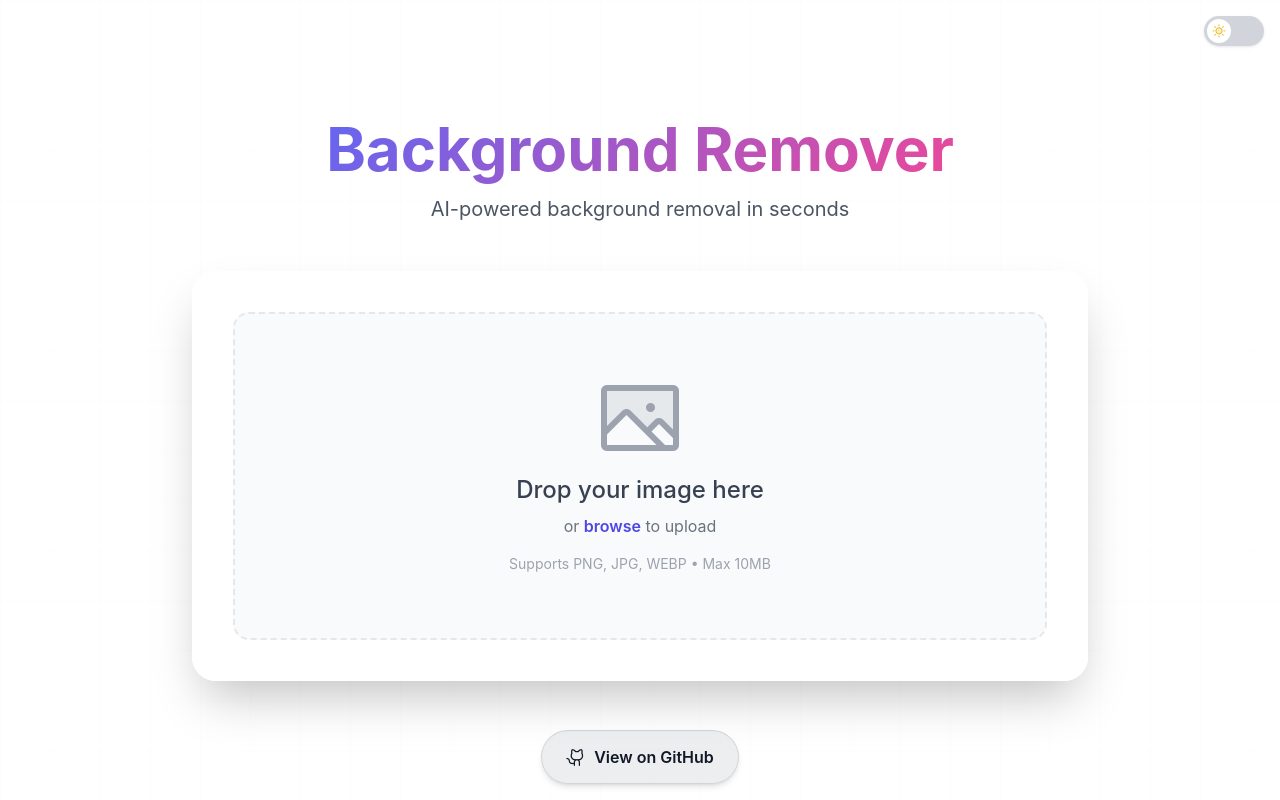
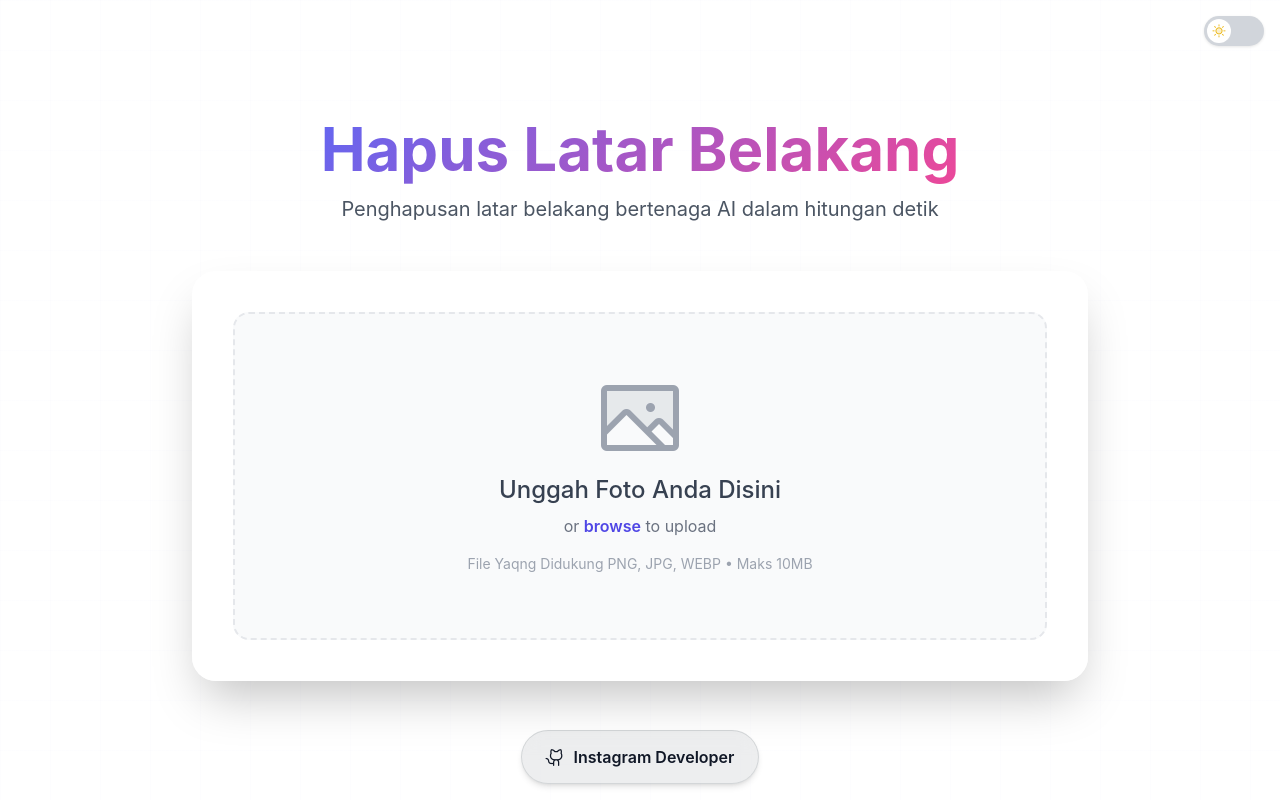
Before and after one commit to Sad404-Cyber/demoremovebg, a plain HTML site: page index.html in a window 1280 px wide. Drawn offline with nearby package versions, Linux system fonts and the light colour scheme.

Commit message:
Update index.html

```diff
--- a/index.html
+++ b/index.html
@@ -3,22 +3,21 @@
 <head>
   <meta charset="UTF-8" />
   <meta name="viewport" content="width=device-width, initial-scale=1.0" />
-  <title>Background Remover - Modern AI Tool</title>
-  <meta name="description" content="Remove image backgrounds instantly with our modern AI-powered tool. Fast, free, and privacy-friendly. Supports PNG, JPG, and WEBP. Perfect for designers, creators, and everyone!">
+  <title>Hapus Latar Belakang - Modern AI Tool</title>
+  <meta name="description" content="Hapus latar belakang gambar secara instan dengan alat modern bertenaga AI kami. Cepat, gratis, dan ramah privasi. Mendukung PNG, JPG, dan WEBP. Sempurna untuk desainer, kreator, dan semua orang!">
   <link rel="apple-touch-icon" sizes="180x180" href="public/favicon.svg">
   <link rel="icon" type="image/svg+xml" sizes="32x32" href="public/favicon.svg">
   <link rel="icon" type="image/svg+xml" sizes="16x16" href="public/favicon.svg">
   <link rel="shortcut icon" href="public/favicon.svg">
-  <meta property="og:title" content="Background Remover | Modern AI Tool">
-  <meta property="og:description" content="Remove image backgrounds instantly with our modern AI-powered tool. Fast, free, and privacy-friendly. Supports PNG, JPG, and WEBP. Perfect for designers, creators, and everyone!">
+  <meta property="og:title" content="Hapus latar belakang gambar secara instan dengan alat modern bertenaga AI kami. Cepat, gratis, dan ramah privasi. Mendukung PNG, JPG, dan WEBP. Sempurna untuk desainer, kreator, dan semua orang!">
   <meta property="og:image" content="https://i.ibb.co/qYzGC0DW/og-img.jpg">
   <meta property="og:image:width" content="1200">
   <meta property="og:image:height" content="1200">
   <meta property="og:type" content="website">
   <meta property="og:url" content="https://drbaph.is-a.dev/RemoveBG/">
   <meta name="twitter:card" content="summary_large_image">
-  <meta name="twitter:title" content="Background Remover | Modern AI Tool">
-  <meta name="twitter:description" content="Remove image backgrounds instantly with our modern AI-powered tool. Fast, free, and privacy-friendly. Supports PNG, JPG, and WEBP. Perfect for designers, creators, and everyone!">
+  <meta name="twitter:title" content="Hapus Latar Belakang | Modern AI Tool">
+  <meta name="twitter:description" content="Hapus latar belakang gambar secara instan dengan alat modern bertenaga AI kami. Cepat, gratis, dan ramah privasi. Mendukung PNG, JPG, dan WEBP. Sempurna untuk desainer, kreator, dan semua orang!">
   <meta name="twitter:image" content="https://i.ibb.co/qYzGC0DW/og-img.jpg">
 
   <script src="https://cdn.tailwindcss.com"></script>
@@ -323,10 +322,10 @@
       <!-- Header -->
       <div class="text-center mb-8 md:mb-12">
         <h1 class="text-4xl md:text-6xl font-bold mb-4">
-          <span class="gradient-text">Background Remover</span>
+          <span class="gradient-text">Hapus Latar Belakang</span>
         </h1>
         <p class="text-gray-600 dark:text-gray-400 text-lg md:text-xl">
-          AI-powered background removal in seconds
+          Penghapusan latar belakang bertenaga AI dalam hitungan detik
         </p>
       </div>
 
@@ -341,13 +340,13 @@
             <i class="ph-duotone ph-image text-6xl md:text-8xl text-gray-400 dark:text-gray-500 mb-4"></i>
           </div>
           <p class="text-xl md:text-2xl font-medium text-gray-700 dark:text-gray-300 mb-2">
-            Drop your image here
+            Unggah Foto Anda Disini
           </p>
           <p class="text-gray-500 dark:text-gray-400">
             or <span class="text-indigo-600 dark:text-indigo-400 font-semibold">browse</span> to upload
           </p>
           <p class="text-sm text-gray-400 dark:text-gray-500 mt-4">
-            Supports PNG, JPG, WEBP • Max 10MB
+            File Yaqng Didukung PNG, JPG, WEBP • Maks 10MB
           </p>
           <input
             id="fileInput"
@@ -382,7 +381,7 @@
                 <span id="progressText" class="text-2xl font-bold gradient-text">0%</span>
               </div>
             </div>
-            <p class="mt-6 text-gray-600 dark:text-gray-400 text-lg">Processing your image...</p>
+            <p class="mt-6 text-gray-600 dark:text-gray-400 text-lg">Sedang Memproses Gambar..</p>
           </div>
         </div>
 
@@ -404,7 +403,7 @@
                 <img
                   id="resultImage"
                   class="w-full"
-                  alt="Processed image with transparent background"
+                  alt="Gambar Telah Selesai"
                 />
               </div>
             </div>
@@ -425,7 +424,7 @@
                 class="flex-1 bg-gray-50 dark:bg-gray-800 text-gray-700 dark:text-gray-300 rounded-xl px-6 py-4 flex items-center justify-center gap-3 font-semibold text-lg shadow-lg hover:shadow-xl transform hover:scale-105 transition-all duration-200 border border-gray-200 dark:border-gray-700"
               >
                 <i class="ph-duotone ph-plus-circle text-xl"></i>
-                New Image
+                Unggah Foto Baru
               </button>
             </div>
           </div>
@@ -438,13 +437,13 @@
   <footer class="fixed bottom-0 left-0 right-0 p-4">
     <div class="flex justify-center">
       <a
-        href="https://github.com/Saganaki22/RemoveBG"
+        href="https://instagram.com/hfzzzabd"
         target="_blank"
         rel="noopener noreferrer"
         class="glass-github rounded-full px-6 py-3 flex items-center gap-2 text-gray-900 dark:text-gray-300 hover:text-indigo-600 dark:hover:text-indigo-400 hover:scale-105 transform transition-all duration-200 shadow-md group"
       >
         <i class="ph ph-github-logo text-xl text-gray-900 dark:text-gray-300 group-hover:text-indigo-600 dark:group-hover:text-indigo-400"></i>
-        <span class="font-semibold">View on GitHub</span>
+        <span class="font-semibold">Instagram Developer</span>
       </a>
     </div>
   </footer>
```
